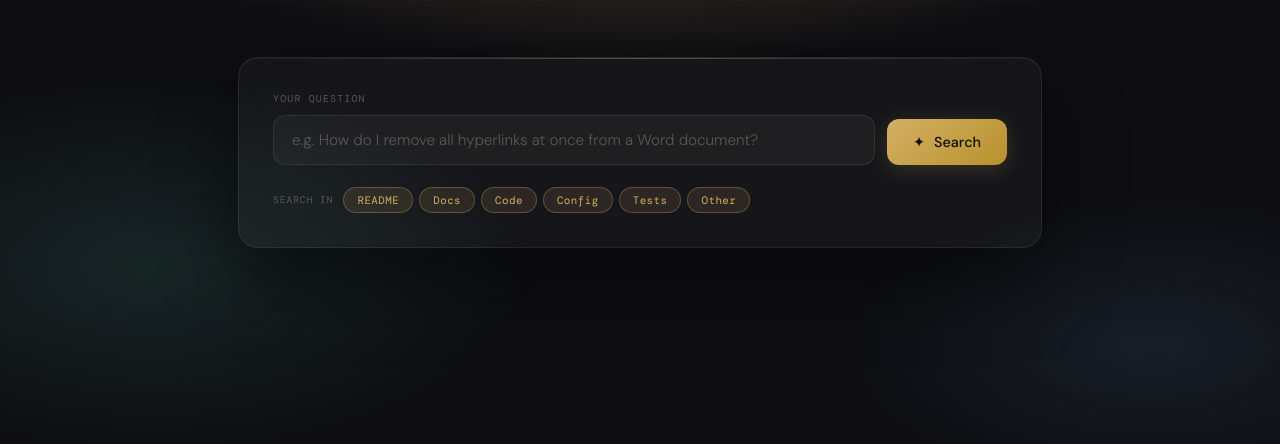
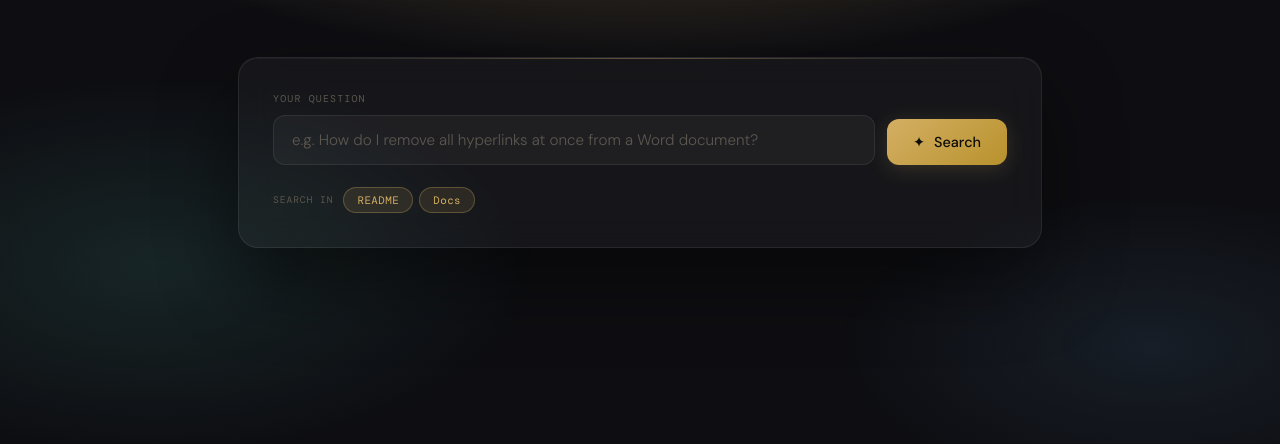
Before and after one commit to techbyllm/techtips1, a website: page index.html in a window 1280 px wide. Shown: the part 254-698 px from the top of the page. Drawn offline with nearby package versions, Linux system fonts and the light colour scheme; a web font is replaced by a local one.

Commit message:
Update index.html

```diff
--- a/index.html
+++ b/index.html
@@ -193,10 +193,6 @@ input[type=text]::placeholder{color:var(--text3)}
       <span class="fltr-lbl">Search in</span>
       <button class="chip active" data-filter="readme"  onclick="toggleFilter(this)">README</button>
       <button class="chip active" data-filter="docs"    onclick="toggleFilter(this)">Docs</button>
-      <button class="chip active" data-filter="code"    onclick="toggleFilter(this)">Code</button>
-      <button class="chip active" data-filter="config"  onclick="toggleFilter(this)">Config</button>
-      <button class="chip active" data-filter="tests"   onclick="toggleFilter(this)">Tests</button>
-      <button class="chip active" data-filter="files"   onclick="toggleFilter(this)">Other</button>
     </div>
   </div>
 
```
